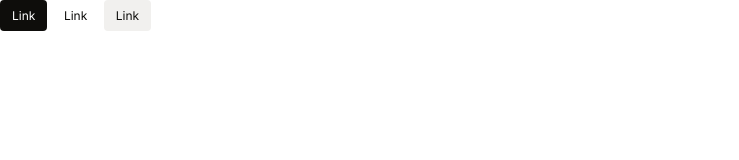
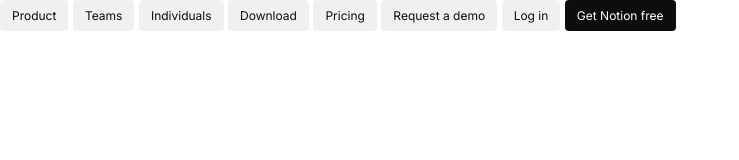
Before and after one commit to boroji/notion-pricing, a plain HTML site: page index.html in a window 1280 px wide. Shown: the whole page, without its empty margins (0-739 px from the left). Drawn offline with Linux system fonts and the light colour scheme.

Commit message:
links added

```diff
--- a/index.html
+++ b/index.html
@@ -12,8 +12,13 @@
 		<title>Notion Pricing</title>
 	</head>
 	<body>
-		<div class="link link-black">Link</div>
-		<div class="link link-white">Link</div>
-		<div class="link link-off-white">Link</div>
+		<a href="#" class="link link-off-white">Product</a>
+		<a href="#" class="link link-off-white">Teams</a>
+		<a href="#" class="link link-off-white">Individuals</a>
+		<a href="#" class="link link-off-white">Download</a>
+		<a href="#" class="link link-off-white">Pricing</a>
+		<a href="#" class="link link-off-white">Request a demo</a>
+		<a href="#" class="link link-off-white">Log in</a>
+		<a href="#" class="link link-black">Get Notion free</a>
 	</body>
 </html>
--- a/style.css
+++ b/style.css
@@ -23,15 +23,20 @@ body {
 	--shadow-1: 0px 4px 4px #000000;
 }
 
+a:link,
+a:visited,
+a:hover,
+a:active {
+	text-decoration: none;
+}
+
 .link {
 	display: inline-flex;
 	padding: 8px 12px;
 	justify-content: center;
 	align-items: center;
 	border-radius: 4px;
-
 	font-size: 12px;
-
 	font-weight: 400;
 }
 
```
Also changed, not shown: 1 other file.
